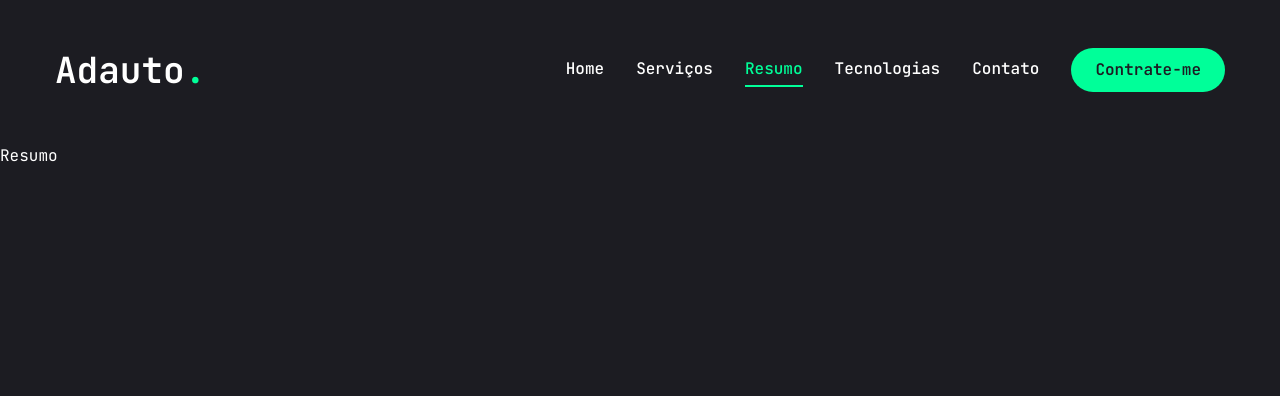
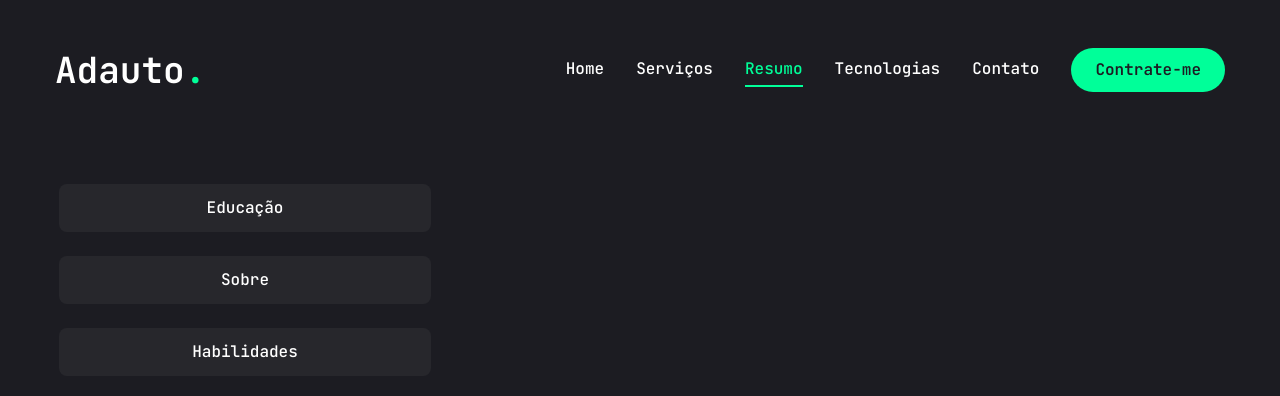
Before and after one commit to AdautoMarques/portifolio, a Next.js app: page /resume in a window 1280 px wide. Shown: the top 396 px of the page. Built offline with nearby package versions, Linux system fonts and the light colour scheme.

Commit message:
comecando a pagina de resumo

```diff
--- a/app/resume/page.jsx
+++ b/app/resume/page.jsx
@@ -63,14 +63,80 @@
   }
 ]
 
+
 const skills = {
-  title: 'Minhas Habilidades'
+  title: 'Minhas Habilidades',
+  description: `Tenho sólidas habilidades em frontend, incluindo domínio de HTML, CSS, JavaScript e frameworks como React.js, além de experiência em UX/UI, adaptação a novas tecnologias,
+  boas práticas de desenvolvimento, colaboração eficaz, foco em performance e resolução de problemas técnicos.`,
+  skillsList: [
+    {
+      icon: <FaHtml5 />,
+      name: 'html 5'
+    },
+    {
+      icon: <FaCss3 />,
+      name: 'css 3'
+    },
+    {
+      icon: <FaJs />,
+      name: 'javascript'
+    },
+    {
+      icon: <FaReact />,
+      name: 'react'
+    },
+    {
+      icon: <FaCss3 />,
+      name: 'css 3'
+    },
+    {
+      icon: <SiNextdotjs />,
+      name: 'next.js'
+    },
+    {
+      icon: <SiTailwindcss />,
+      name: 'tailwindcss'
+    },
+    {
+      icon: <FaNodeJs />,
+      name: 'node.js'
+    },
+    {
+      icon: <FaFigma />,
+      name: 'figma'
+    },
+
+  ]
 }
+
+import { Tabs, TabsContent, TabsList, TabsTrigger } from '@/components/ui/tabs'
+import { Tooltip, TooltipContent, TooltipProvider, TooltipTrigger } from '@/components/ui/tooltip'
+import { ScrollArea } from '@radix-ui/react-scroll-area'
+import { motion } from 'framer-motion'
+
 
 
 const Resume = () => {
   return (
-    <div>Resumo</div>
+    <motion.div
+      initial={{opacity: 0}}
+      animate={{opacity: 1, transition: {delay: 2.4, duration: 0.4, ease: 'easeIn'}}}
+      className='min-h-[80vh] flex items-center justify-center py-12 xl:py-0'
+    >
+      <div className='container mx-auto'>
+        <Tabs className='flex flex-col xl:flex-row gap-[60px]' defaultValue='Sobre'>
+          <TabsList className='flex flex-col w-full max-w-[380px] mx-auto xl:mx-0 gap-6'>
+            <TabsTrigger value='educacao'>Educação</TabsTrigger>
+            <TabsTrigger value='sobre'>Sobre</TabsTrigger>
+            <TabsTrigger value='habilidades'>Habilidades</TabsTrigger>
+          </TabsList>
+
+          <div className='min-h-[70vh] w-full'>
+            <TabsContent value='educacao'>Educação</TabsContent>
+          </div>
+        </Tabs>
+      </div>
+    </motion.div>
    );
 }
 
--- a/components/ui/tabs.jsx
+++ b/components/ui/tabs.jsx
@@ -11,7 +11,7 @@
   <TabsPrimitive.List
     ref={ref}
     className={cn(
-      "inline-flex h-10 items-center justify-center rounded-md bg-slate-100 p-1 text-slate-500 dark:bg-slate-800 dark:text-slate-400",
+      "inline-flex h-auto rounded-md p-1 text-primary",
       className
     )}
     {...props} />
@@ -22,7 +22,11 @@
   <TabsPrimitive.Trigger
     ref={ref}
     className={cn(
-      "inline-flex items-center justify-center whitespace-nowrap rounded-sm px-3 py-1.5 text-sm font-medium ring-offset-white transition-all focus-visible:outline-none focus-visible:ring-2 focus-visible:ring-slate-950 focus-visible:ring-offset-2 disabled:pointer-events-none disabled:opacity-50 data-[state=active]:bg-white data-[state=active]:text-slate-950 data-[state=active]:shadow-sm dark:ring-offset-slate-950 dark:focus-visible:ring-slate-300 dark:data-[state=active]:bg-slate-950 dark:data-[state=active]:text-slate-50",
+      `inline-flex items-center w-full bg-[#27272c] justify-center whitespace-nowrap text-white rounded-lg
+      p-3 text-base font-medium ring-offset-white transition-all disabled:pointer-events-none disabled:opacity-50
+      data-[state=active]:bg-accent data-[state=active]:text-primary data-[state=active]:font-bold
+      data-[state=active]:shadow-sm
+      `,
       className
     )}
     {...props} />
@@ -33,7 +37,7 @@
   <TabsPrimitive.Content
     ref={ref}
     className={cn(
-      "mt-2 ring-offset-white focus-visible:outline-none focus-visible:ring-2 focus-visible:ring-slate-950 focus-visible:ring-offset-2 dark:ring-offset-slate-950 dark:focus-visible:ring-slate-300",
+      "min-h-[480px] ring-offset-white focus-visible:outline-none focus-visible:ring-2 focus-visible:ring-slate-950 focus-visible:ring-offset-2 dark:ring-offset-slate-950 dark:focus-visible:ring-slate-300",
       className
     )}
     {...props} />
```
